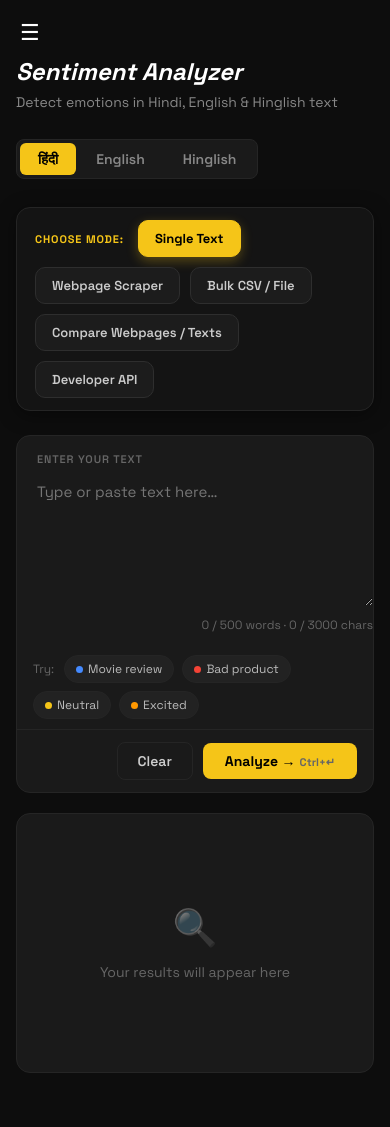
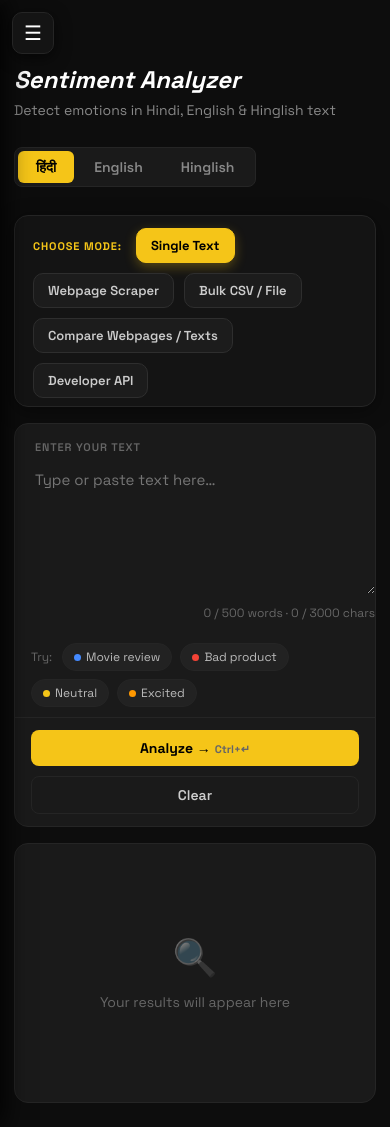
Before and after one commit to ashik-2516/Vaakbhav, a Flask app: page /app in a window 390 px wide. Run offline with Flask 3, Linux system fonts and the light colour scheme.

Commit message:
style: comprehensive mobile and desktop responsive CSS layout overhaul

```diff
--- a/templates/index.html
+++ b/templates/index.html
@@ -257,17 +257,99 @@ svg.donut{transform:rotate(-90deg);}
 .about-card .val{font-size:15px;font-weight:600;}
 
 
-/* ── MOBILE HAMBURGER ─────────────────────── */
-.hamburger{display:none;background:none;border:none;cursor:pointer;padding:8px;color:#fff;font-size:22px;position:fixed;top:12px;left:12px;z-index:200;}
-.sidebar-overlay{display:none;position:fixed;inset:0;background:rgba(0,0,0,.5);z-index:150;}
+/* ── MOBILE HAMBURGER & RESPONSIVE LAYOUT ─────────────────────── */
+.hamburger{
+  display:none;
+  background:#141414;
+  border:1px solid var(--border);
+  border-radius:10px;
+  cursor:pointer;
+  width:42px;
+  height:42px;
+  color:#fff;
+  font-size:20px;
+  position:fixed;
+  top:12px;
+  left:12px;
+  z-index:250;
+  backdrop-filter:blur(10px);
+  box-shadow:0 4px 16px rgba(0,0,0,0.6);
+  align-items:center;
+  justify-content:center;
+}
+.sidebar-overlay{
+  display:none;
+  position:fixed;
+  inset:0;
+  background:rgba(0,0,0,0.75);
+  backdrop-filter:blur(4px);
+  z-index:150;
+}
 .sidebar-overlay.show{display:block;}
-@media(max-width:700px){
-  .hamburger{display:block;}
-  aside{position:fixed;top:0;left:-200px;height:100%;z-index:160;transition:left .25s ease;}
-  aside.open{left:0;}
-  main{padding-top:0;}
-  .page{padding:56px 16px 24px;}
-  .analyzer-split{grid-template-columns:1fr;}
+
+@media(max-width:900px){
+  .hamburger{display:flex;}
+  aside{
+    position:fixed;
+    top:0;
+    left:0;
+    transform:translateX(-100%);
+    width:280px;
+    max-width:85vw;
+    height:100%;
+    z-index:200;
+    transition:transform .28s cubic-bezier(0.4,0,0.2,1);
+    box-shadow:4px 0 24px rgba(0,0,0,0.9);
+    background:#0d0d0d;
+  }
+  aside.open{
+    transform:translateX(0);
+  }
+  main{
+    padding-top:0;
+    width:100%;
+    overflow-x:hidden;
+  }
+  .page{
+    padding:64px 14px 24px;
+    width:100%;
+    box-sizing:border-box;
+  }
+  .mode-switcher-bar{
+    display:flex;
+    overflow-x:auto;
+    -webkit-overflow-scrolling:touch;
+    padding-bottom:8px;
+    margin-bottom:16px;
+    width:100%;
+    scrollbar-width:none;
+  }
+  .mode-switcher-bar::-webkit-scrollbar{display:none;}
+  .mode-nav-btn{
+    flex-shrink:0;
+    white-space:nowrap;
+    font-size:13px;
+    padding:8px 14px;
+  }
+  .analyzer-split{
+    grid-template-columns:1fr;
+    gap:16px;
+    width:100%;
+  }
+  .input-card, .result-card{
+    width:100%;
+    box-sizing:border-box;
+  }
+  .input-actions{
+    flex-direction:column-reverse;
+    gap:10px;
+    width:100%;
+  }
+  .btn-analyze, .btn-clear{
+    width:100%;
+    text-align:center;
+    justify-content:center;
+  }
   .dash-charts{grid-template-columns:1fr;}
   .batch-stats-grid{grid-template-columns:repeat(2,1fr);}
   .dash-stats-grid{grid-template-columns:repeat(2,1fr);}
```
Also changed, not shown: templates/landing.html (+98 -1 lines).
